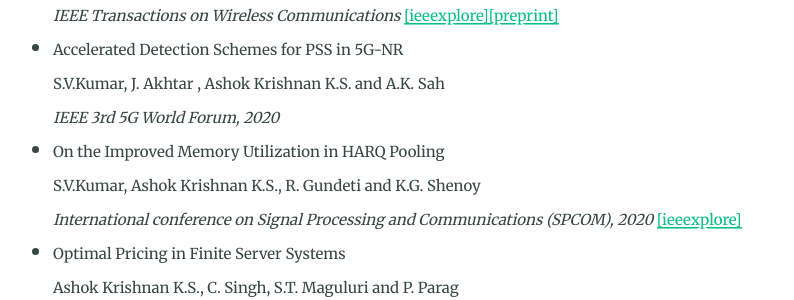
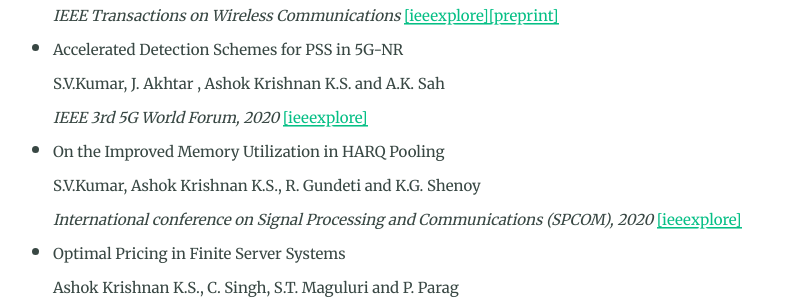
Before and after one commit to ashokkri/ashokkri.github.io, a Jekyll site: the page built from index.md, in a window 1280 px wide. Shown: the part 1127-1427 px from the top of the page, without its empty margins (230-1024 px from the left). Built offline with Jekyll 4.4.1, drawn with Linux system fonts in a browser that asks for light colours.

Commit message:
Update index.md

```diff
--- a/index.md
+++ b/index.md
@@ -27,7 +27,7 @@ I obtained my Ph.D. from the Indian Institute of Science (IISc), Bangalore in 20
 
 - <small>Accelerated Detection Schemes for PSS in 5G-NR
    S.V.Kumar, J. Akhtar , Ashok Krishnan K.S. and A.K. Sah
-   *IEEE 3rd 5G World Forum, 2020*
+   *IEEE 3rd 5G World Forum, 2020* [[ieeexplore]](https://ieeexplore.ieee.org/document/9221156)
 
 - <small>On the Improved Memory Utilization in HARQ Pooling
    S.V.Kumar, Ashok Krishnan K.S., R. Gundeti and K.G. Shenoy
```
